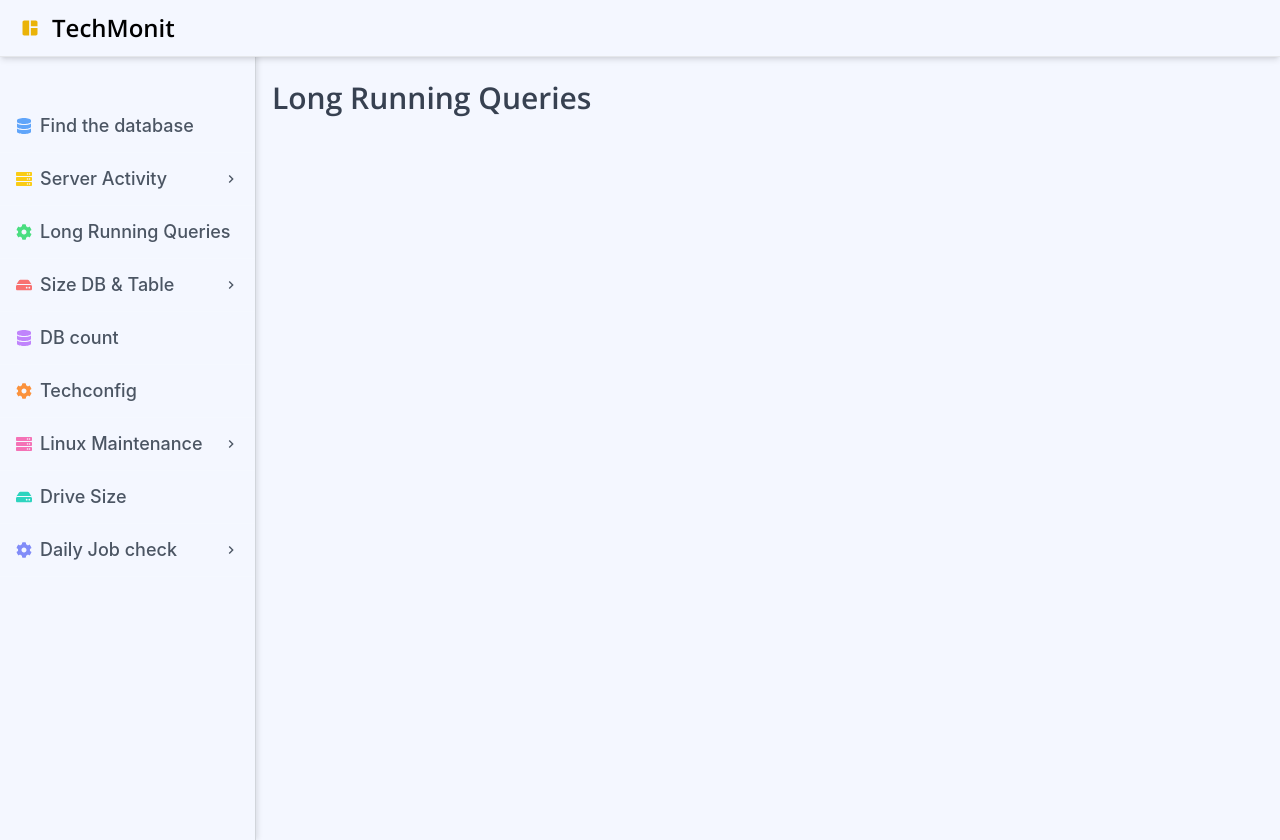
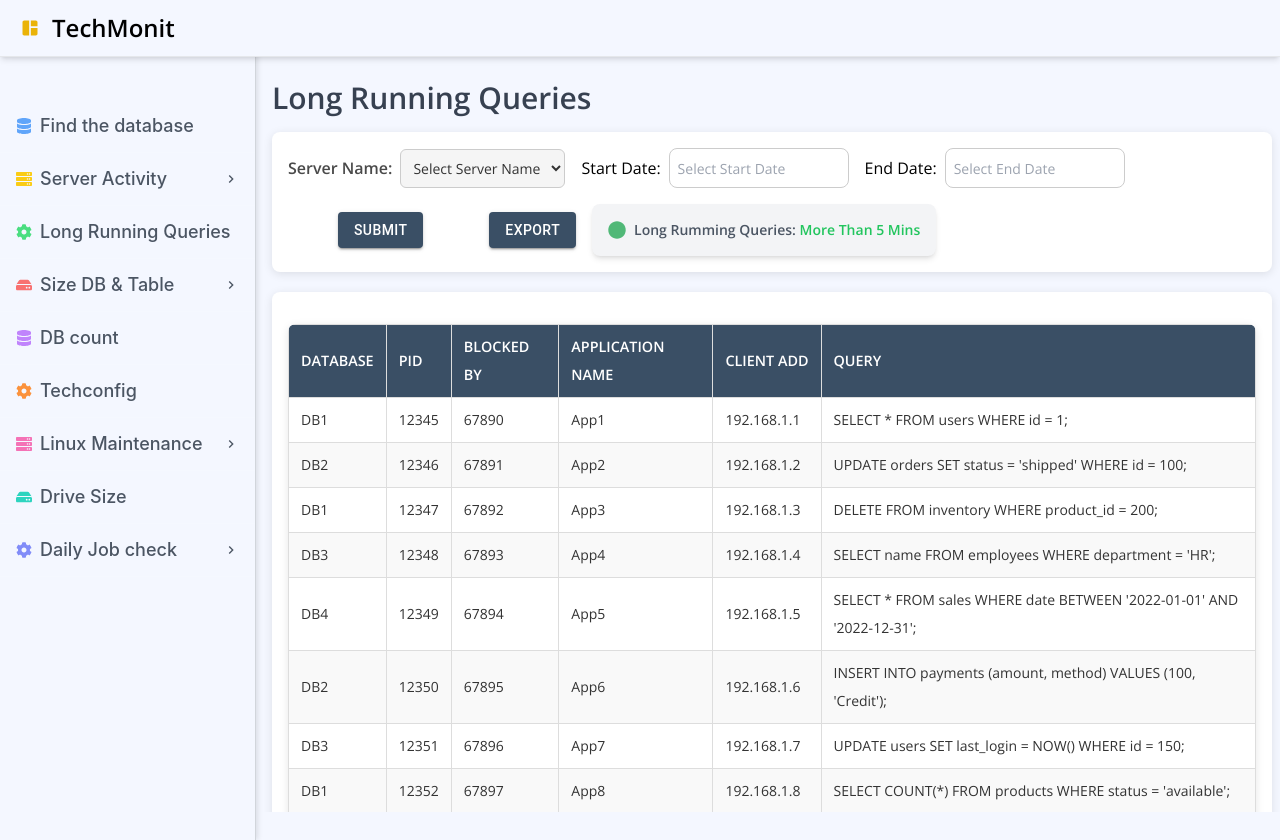
Before and after one commit to SagarDhyani/Techmonit-Ui, a React (Vite) app in the folder techmonit/: page /long_running_queries in a window 1280 px wide. Built offline with nearby package versions, Linux system fonts and the light colour scheme.

Commit message:
feature: add longRunningQueries page for static data

```diff
--- a/techmonit/package.json
+++ b/techmonit/package.json
@@ -16,7 +16,9 @@
     "@mui/material": "^6.4.0",
     "@reduxjs/toolkit": "^2.5.0",
     "@tanstack/react-table": "^8.20.6",
+    "date-fns": "^4.1.0",
     "react": "^18.3.1",
+    "react-datepicker": "^7.6.0",
     "react-dom": "^18.3.1",
     "react-icons": "^5.4.0",
     "react-redux": "^9.2.0",
--- /dev/null
+++ b/techmonit/src/components/LongRunningQueries/LongRunningQueriesTable.jsx
@@ -0,0 +1,204 @@
+import React from "react";
+import Rtable from "../ReactTable/Rtable";
+
+const data = [
+  {
+    database: "DB1",
+    pid: "12345",
+    blockedBy: "67890",
+    appName: "App1",
+    clientAdd: "192.168.1.1",
+    query: "SELECT * FROM users WHERE id = 1;",
+  },
+  {
+    database: "DB2",
+    pid: "12346",
+    blockedBy: "67891",
+    appName: "App2",
+    clientAdd: "192.168.1.2",
+    query: "UPDATE orders SET status = 'shipped' WHERE id = 100;",
+  },
+  {
+    database: "DB1",
+    pid: "12347",
+    blockedBy: "67892",
+    appName: "App3",
+    clientAdd: "192.168.1.3",
+    query: "DELETE FROM inventory WHERE product_id = 200;",
+  },
+  {
+    database: "DB3",
+    pid: "12348",
+    blockedBy: "67893",
+    appName: "App4",
+    clientAdd: "192.168.1.4",
+    query: "SELECT name FROM employees WHERE department = 'HR';",
+  },
+  {
+    database: "DB4",
+    pid: "12349",
+    blockedBy: "67894",
+    appName: "App5",
+    clientAdd: "192.168.1.5",
+    query:
+      "SELECT * FROM sales WHERE date BETWEEN '2022-01-01' AND '2022-12-31';",
+  },
+  {
+    database: "DB2",
+    pid: "12350",
+    blockedBy: "67895",
+    appName: "App6",
+    clientAdd: "192.168.1.6",
+    query: "INSERT INTO payments (amount, method) VALUES (100, 'Credit');",
+  },
+  {
+    database: "DB3",
+    pid: "12351",
+    blockedBy: "67896",
+    appName: "App7",
+    clientAdd: "192.168.1.7",
+    query: "UPDATE users SET last_login = NOW() WHERE id = 150;",
+  },
+  {
+    database: "DB1",
+    pid: "12352",
+    blockedBy: "67897",
+    appName: "App8",
+    clientAdd: "192.168.1.8",
+    query: "SELECT COUNT(*) FROM products WHERE status = 'available';",
+  },
+  {
+    database: "DB4",
+    pid: "12353",
+    blockedBy: "67898",
+    appName: "App9",
+    clientAdd: "192.168.1.9",
+    query: "SELECT * FROM customers WHERE registration_date >= '2023-01-01';",
+  },
+  {
+    database: "DB2",
+    pid: "12354",
+    blockedBy: "67899",
+    appName: "App10",
+    clientAdd: "192.168.1.10",
+    query: "DELETE FROM logs WHERE created_at < '2022-01-01';",
+  },
+  {
+    database: "DB3",
+    pid: "12355",
+    blockedBy: "67900",
+    appName: "App11",
+    clientAdd: "192.168.1.11",
+    query: "SELECT id, name FROM products WHERE price > 50;",
+  },
+  {
+    database: "DB1",
+    pid: "12356",
+    blockedBy: "67901",
+    appName: "App12",
+    clientAdd: "192.168.1.12",
+    query: "SELECT * FROM orders WHERE order_status = 'pending';",
+  },
+  {
+    database: "DB4",
+    pid: "12357",
+    blockedBy: "67902",
+    appName: "App13",
+    clientAdd: "192.168.1.13",
+    query: "UPDATE users SET status = 'active' WHERE id = 10;",
+  },
+  {
+    database: "DB2",
+    pid: "12358",
+    blockedBy: "67903",
+    appName: "App14",
+    clientAdd: "192.168.1.14",
+    query: "SELECT email FROM customers WHERE subscribed = true;",
+  },
+  {
+    database: "DB3",
+    pid: "12359",
+    blockedBy: "67904",
+    appName: "App15",
+    clientAdd: "192.168.1.15",
+    query: "SELECT COUNT(*) FROM transactions WHERE status = 'completed';",
+  },
+  {
+    database: "DB1",
+    pid: "12360",
+    blockedBy: "67905",
+    appName: "App16",
+    clientAdd: "192.168.1.16",
+    query: "SELECT * FROM logs WHERE level = 'error';",
+  },
+  {
+    database: "DB2",
+    pid: "12361",
+    blockedBy: "67906",
+    appName: "App17",
+    clientAdd: "192.168.1.17",
+    query: "UPDATE inventory SET stock = stock - 1 WHERE product_id = 250;",
+  },
+  {
+    database: "DB4",
+    pid: "12362",
+    blockedBy: "67907",
+    appName: "App18",
+    clientAdd: "192.168.1.18",
+    query: "SELECT AVG(price) FROM products WHERE category = 'electronics';",
+  },
+  {
+    database: "DB3",
+    pid: "12363",
+    blockedBy: "67908",
+    appName: "App19",
+    clientAdd: "192.168.1.19",
+    query:
+      "INSERT INTO users (name, email) VALUES ('John Doe', 'john@example.com');",
+  },
+  {
+    database: "DB2",
+    pid: "12364",
+    blockedBy: "67909",
+    appName: "App20",
+    clientAdd: "192.168.1.20",
+    query: "SELECT id FROM orders WHERE status = 'cancelled';",
+  },
+];
+
+const LongRunningQueriesTable = () => {
+  const columns = [
+    {
+      header: "Database",
+      accessorKey: "database",
+    },
+    {
+      header: "PId",
+      accessorKey: "pid",
+    },
+    {
+      header: "Blocked By",
+      accessorKey: "blockedBy",
+    },
+    {
+      header: "Application name",
+      accessorKey: "appName",
+    },
+    {
+      header: "Client Add",
+      accessorKey: "clientAdd",
+    },
+    {
+      header: "Query",
+      accessorKey: "query",
+    },
+  ];
+
+  return (
+    <div className="result-layout">
+      <Rtable columns={columns} data={data} />
+    </div>
+  );
+};
+
+export default LongRunningQueriesTable;
--- /dev/null
+++ b/techmonit/src/components/LongRunningQueries/LongRunningQuery.jsx
@@ -0,0 +1,97 @@
+import React, { useState } from "react";
+import ReactDatePicker from "react-datepicker";
+import "react-datepicker/dist/react-datepicker.css";
+import { Button } from "@mui/material";
+import { FaCircle } from "react-icons/fa";
+
+const LongRunningQuery = () => {
+  const [selectedOption1, setSelectedOption1] = useState("");
+  const [startDate, setStartDate] = useState(null);
+  const [endDate, setEndDate] = useState(null);
+
+  return (
+    <div className="query-layout">
+      <div className="query-flex-container">
+        <div className="dropdown">
+          <label htmlFor="dropdown1" className="dropdown-label">
+            Server Name:
+          </label>
+          <select
+            id="dropdown1"
+            value={selectedOption1}
+            onChange={(e) => setSelectedOption1(e.target.value)}
+            className="dropdown-select"
+          >
+            <option value="" disabled hidden>
+              Select Server Name
+            </option>
+            <option value="category1">ARA_DEV</option>
+            <option value="category2">ARA_QA</option>
+            <option value="category3">ARA_DEV_FOIA</option>
+            <option value="category4">ARA_QA_FOIA</option>
+          </select>
+        </div>
+        <div className="date-pickers">
+          <div className="date-picker">
+            <label htmlFor="start-date" className="date-picker-label">
+              Start Date:
+            </label>
+            <ReactDatePicker
+              selected={startDate}
+              onChange={(date) => setStartDate(date)}
+              dateFormat="MM/dd/yyyy"
+              className="datepicker-input"
+              placeholderText="Select Start Date"
+            />
+          </div>
+
+          <div className="date-picker">
+            <label htmlFor="end-date" className="date-picker-label">
+              End Date:
+            </label>
+            <ReactDatePicker
+              selected={endDate}
+              onChange={(date) => setEndDate(date)}
+              dateFormat="MM/dd/yyyy"
+              className="datepicker-input"
+              placeholderText="Select End Date"
+            />
+          </div>
+        </div>
+        <div>
+          <Button
+            variant="contained"
+            style={{ background: "#3a4f65", marginLeft: "1px" }}
+            className="submit-button"
+          >
+            Submit
+          </Button>
+        </div>
+        <div>
+          <Button
+            variant="contained"
+            style={{ background: "#3a4f65" }}
+            className="submit-button"
+          >
+            EXPORT
+          </Button>
+        </div>
+        <div className="flex items-center justify-between bg-gray-100 p-4 rounded-lg shadow-md ml-0">
+          <div className="text-sm font-medium text-gray-600 flex space-x-4">
+            <div className="flex items-center">
+              <FaCircle className="text-green-600 text-lg animate-pulse mr-2" />
+              <span className="font-semibold">
+                Long Rumming Queries:{" "}
+                <span className="font-semibold text-green-500">
+                  More Than 5 Mins
+                </span>
+              </span>
+            </div>
+          </div>
+        </div>
+      </div>
+    </div>
+  );
+};
+
+export default LongRunningQuery;
--- a/techmonit/src/containers/FindDatabaseContainer/findDatabase.css
+++ b/techmonit/src/containers/FindDatabaseContainer/findDatabase.css
@@ -82,3 +82,29 @@
   box-shadow: 0 2px 10px rgba(0, 0, 0, 0.1);
   padding: 1rem;
 }
+
+.date-pickers {
+  display: flex;
+  align-items: center;
+  gap: 1rem;
+}
+
+.date-picker {
+  display: flex;
+  align-items: center;
+  gap: 0.5rem;
+}
+
+.date-picker-label {
+  font-size: 16px;
+  margin-bottom: 0;
+}
+
+.datepicker-input {
+  padding: 8px;
+  font-size: 14px;
+  border-radius: 8px;
+  height: 40px;
+  border: 1px solid #ccc;
+  width: 180px;
+}
--- /dev/null
+++ b/techmonit/src/containers/LongRunningQueriesContainer/index.jsx
@@ -0,0 +1,14 @@
+import React from "react";
+import LongRunningQuery from "../../components/LongRunningQueries/LongRunningQuery";
+import LongRunningQueriesTable from "../../components/LongRunningQueries/LongRunningQueriesTable";
+
+const LongRunningQueriesContainer = () => {
+  return (
+    <div>
+      <LongRunningQuery />
+      <LongRunningQueriesTable />
+    </div>
+  );
+};
+
+export default LongRunningQueriesContainer;
--- /dev/null
+++ b/techmonit/src/pages/LongRunningQueries.jsx
@@ -0,0 +1,8 @@
+import React from "react";
+import LongRunningQueriesContainer from "../containers/LongRunningQueriesContainer";
+
+const LongRunningQueries = () => {
+  return <LongRunningQueriesContainer />;
+};
+
+export default LongRunningQueries;
--- a/techmonit/src/routes/AppRoutes.jsx
+++ b/techmonit/src/routes/AppRoutes.jsx
@@ -4,6 +4,7 @@ import { Route, Routes } from "react-router-dom";
 import FindDatabase from "../pages/FindDatabase";
 import PgActivity from "../pages/PgActivity";
 import DbCount from "../pages/DbCount";
+import LongRunningQueries from "../pages/LongRunningQueries";
 
 const AppRoutes = () => {
   return (
@@ -12,6 +13,7 @@ const AppRoutes = () => {
         <Route path="/find_database" element={<FindDatabase />} />
         <Route path="/server_activity/pg_activity" element={<PgActivity />} />
         <Route path="/db_count" element={<DbCount />} />
+        <Route path="/long_running_queries" element={<LongRunningQueries />} />
       </Routes>
     </Suspense>
   );
--- a/techmonit/src/utils/constants.js
+++ b/techmonit/src/utils/constants.js
@@ -2,7 +2,7 @@ export const menuItems = [
   { name: "Find the database", path: "/find_database" },
   {
     name: "Server Activity",
-    path: "/server_activity",
+    path: "/server_activity/pg_activity",
     subItems: [
       { name: "PG Activity", path: "/server_activity/pg_activity" },
       { name: "Bouncer Status", path: "/server_activity/bouncer_status" },
@@ -17,7 +17,7 @@ export const menuItems = [
   { name: "Long Running Queries", path: "/long_running_queries" },
   {
     name: "Size DB & Table",
-    path: "size_db",
+    path: "/size_db/db_size",
     subItems: [
       { name: "DB Size", path: "/size_db/db_size" },
       { name: "Table Size", path: "/" },
```
Also changed, not shown: 1 other file (tests, documents, lock files or other folders).
